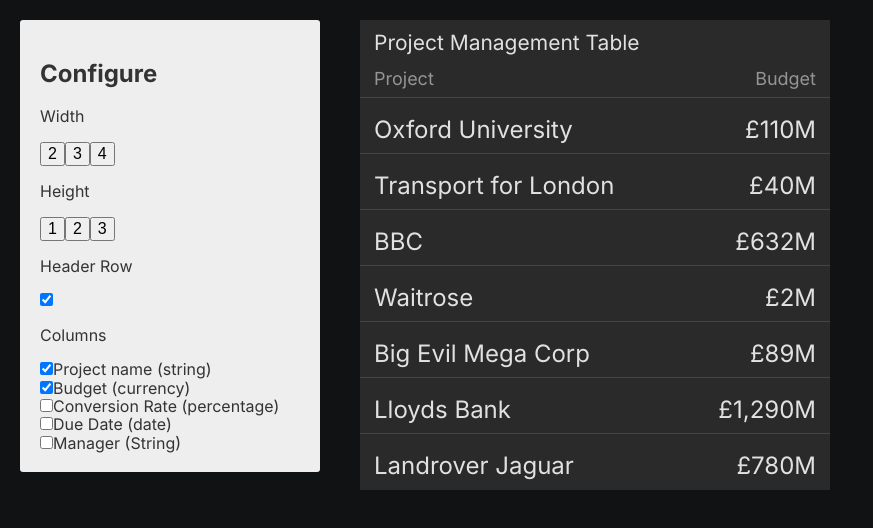
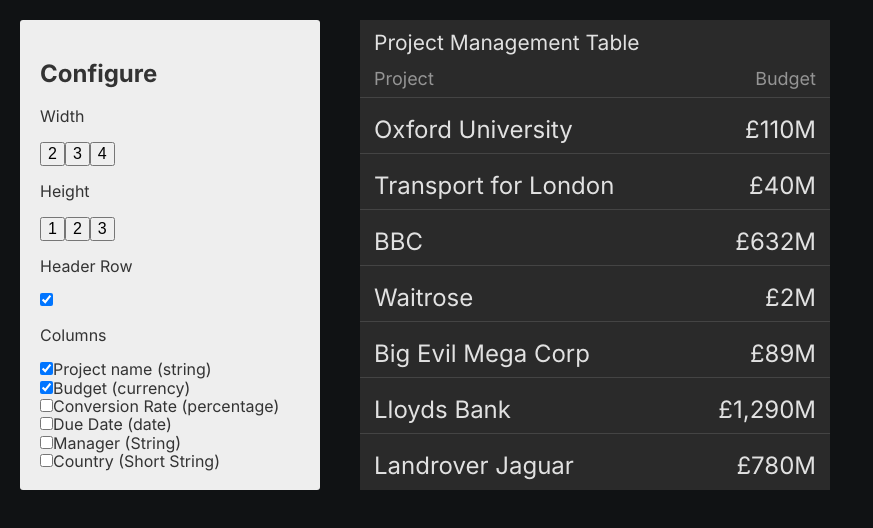
Before and after one commit to jackgeckoboard/table-widget-variations, a React (Create React App) app: page / in a window 1280 px wide. Shown: the top 528 px of the page, without its empty margins (0-873 px from the left). Built offline with nearby package versions, Linux system fonts and the light colour scheme.

Commit message:
added short string

```diff
--- a/src/App.css
+++ b/src/App.css
@@ -37,9 +37,11 @@
   border-bottom: 1px solid rgba(255, 255, 255, 0.12);
   padding-top: 4px;
   white-space: nowrap;
+}
+
+th.string {
   text-overflow: ellipsis;
   overflow: hidden;
-  max-width: 1px;
 }
 
 td {
--- a/src/App.js
+++ b/src/App.js
@@ -102,6 +102,24 @@
             "Neo",
             "Supreme Leader of the Democratic People's Republic of Korea"
           ]
+        },
+        {
+          on: false,
+          heading: "Country",
+          rows: [
+            "GBR",
+            "USA",
+            "AUS",
+            "NZL",
+            "DEU",
+            "FRA",
+            "ITA",
+            "DNK",
+            "CHN",
+            "GBR",
+            "USA",
+            "AUS"
+          ]
         }
       ]
     };
@@ -198,7 +216,7 @@
         headings[headings.length - 1].push(allData[currentColumn].heading);
         if (currentColumn === 0 || currentColumn === 4) {
           headings[headings.length - 1].push("string");
-        } else if (currentColumn === 3) {
+        } else if (currentColumn === 3 || currentColumn === 5) {
           headings[headings.length - 1].push("date");
         } else {
           headings[headings.length - 1].push("number");
--- a/src/components/Config.js
+++ b/src/components/Config.js
@@ -53,6 +53,10 @@
   }
   toggleColumn5() {
     this.props.toggleColumn(4);
+  }
+
+  toggleColumn6() {
+    this.props.toggleColumn(5);
   }
 
   styles = {
@@ -135,6 +139,14 @@
             checked={this.props.data[4].on}
           />
           <label>Manager (String)</label>
+          <br />
+          <input
+            type="checkbox"
+            name="column6"
+            onChange={this.toggleColumn6.bind(this)}
+            checked={this.props.data[5].on}
+          />
+          <label>Country (Short String)</label>
         </div>
       </div>
     );
```
